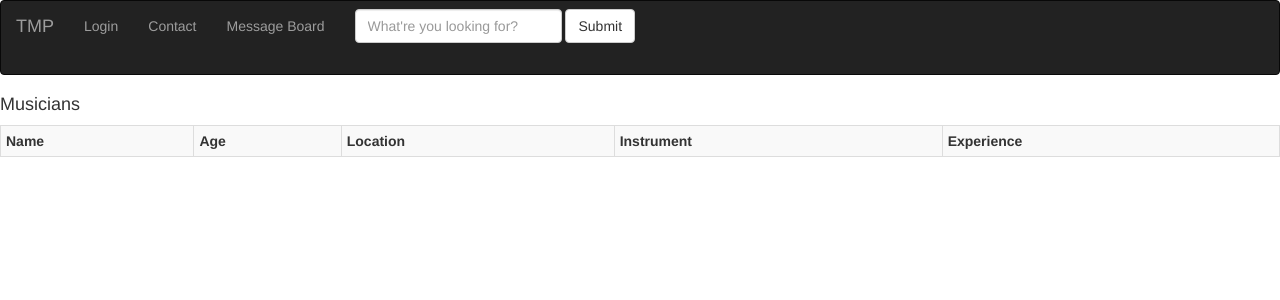
After one commit to Jdromgoole/capstone2, a Java web app: page /Musicians.jsp in a window 1280 px wide. The commit adds this page. Shown: the top 300 px of the page. Run offline with Tomcat 11, a stand-in JSP engine, Linux system fonts and the light colour scheme; the template is opened without the code that fills it, so the values that code supplies are empty; database files in the repository are not loaded.

Commit message:
Made some new edits and created new servlets

```diff
--- /dev/null
+++ b/Capstone_2/WebContent/Musicians.jsp
@@ -0,0 +1,59 @@
+<%@ taglib prefix="c" uri="http://java.sun.com/jsp/jstl/core"%>
+
+
+
+<%@ page language="java" contentType="text/html; charset=UTF-8"
+    pageEncoding="UTF-8"%>
+<!DOCTYPE html PUBLIC "-//W3C//DTD HTML 4.01 Transitional//EN" "http://www.w3.org/TR/html4/loose.dtd">
+<html>
+<head>
+<meta http-equiv="Content-Type" content="text/html; charset=UTF-8">
+<title>Insert title here</title>
+</head>
+<body>
+
+
+<c:import url="/navbar.jsp"></c:import>
+
+    <h4>Musicians</h4>
+	<table class="table table-striped table-bordered table-hover table-condensed">
+		<!--  <thread><td>Name</td><td>Email</td>
+		</thread>	 -->
+
+		<!-- The table header row -->
+		<tr>
+			<th>Name</th>
+			<th>Age</th>
+			<th>Location</th>
+			<th>Instrument</th>
+			<th>Experience</th>
+
+			<!--  <th>Detail Link</th> -->
+		</tr>
+		<!-- Table data rows -->
+
+		<c:forEach items="${musicians }" var="musicians">
+			<tr>
+				<!-- Rest of tr tag data items -->
+		    	<td>${musician.name}</td>
+				<td>${musican.age}</td>
+				<td>${musician.location}</td>
+				<td>${musician.instrument}</td>
+				<td>${musician.experience}</td>
+				<td>
+
+					<a class="btn btn-default btn-xs" href="editMusician?id=${musician.id }">Edit</a>
+					<form class="form-horizontal"  action="deleteVehicle" method="post">
+						<input type="hidden" name="id" value="${musician.id }">
+						<input class="btn btn-xs btn-danger"  type="submit" value="Delete" id="submit">
+					</form>
+				</td>
+			</tr>
+		</c:forEach>
+	</table>
+
+	<!--  <a class="btn btn-primary" href="/SmallSecureWebsite/addVehicle">Add Vehicle</a> -->
+
+
+</body>
+</html>
--- a/Capstone_2/WebContent/navbar.jsp
+++ b/Capstone_2/WebContent/navbar.jsp
@@ -1,20 +1,28 @@
-<%@ taglib prefix="c"
-           uri="http://java.sun.com/jsp/jstl/core" %>
+<%@ taglib prefix="c" uri="http://java.sun.com/jsp/jstl/core"%>
 
 <!DOCTYPE html>
 <html>
 <head>
 
-<link rel="stylesheet" href="https://maxcdn.bootstrapcdn.com/bootstrap/3.3.4/css/bootstrap.min.css">
+<link rel="stylesheet"
+	href="https://maxcdn.bootstrapcdn.com/bootstrap/3.3.4/css/bootstrap.min.css">
 
 <meta charset="UTF-8">
+
+<style>
+.navbar {
+	height: 75px;
+	text-size: 30px;
+}
+</style>
 
 
 <title>Navigation Bar</title>
 </head>
 <body>
 
-<nav class="navbar navbar-inverse cols=40>
+	<nav
+		class="navbar navbar-inverse cols=40>
   <div class="container-fluid">
     <div class="navbar-header">
       <button type="button" class="navbar-toggle collapsed" data-toggle="collapse" data-target="#bs-example-navbar-collapse-1">
@@ -24,24 +32,26 @@
         <span class="icon-bar"></span>
       </button>
 
-      <!-- Link "Brand" with index.jsp -->
+      <!-- Link "Brand" withindex.jsp -->
 
 		<a class="navbar-brand" href="index.jsp">TMP</a>
 		</div>
 
-      <div class="collapse navbar-collapse" id="bs-example-navbar-collapse-1">
+		<div class="collapse navbar-collapse"
+			id="bs-example-navbar-collapse-1">
 			<ul class="nav navbar-nav">
 
 
 
 				<li><a href="Login.jsp">Login</a></li>
-        <li><a href="About.jsp">About Us</a></li>
+				<li><a href="Contact.jsp">Contact</a></li>
 				<li><a href="Board.jsp">Message Board</a></li>
 
 				<li>
 					<form class="navbar-form navbar-right" role="search">
 						<div class="form-group">
-          <input type="text" class="form-control" placeholder="What're you looking for?">
+							<input type="text" class="form-control"
+								placeholder="What're you looking for?">
 						</div>
 						<button type="submit" class="btn btn-default">Submit</button>
 					</form>
```
Also changed, not shown: Capstone_2/SQL /SQL_Code.sql (+10 -0 lines), Capstone_2/WebContent/Login.jsp (+17 -8 lines), Capstone_2/WebContent/WEB-INF/web.xml (+20 -0 lines), Capstone_2/WebContent/searchResults.jsp (added, +12 -0 lines), Capstone_2/src/capServlets/com/DataBaseManager.java (added, +40 -0 lines), Capstone_2/src/capServlets/com/LoginManager.java (added, +42 -0 lines). Lines whose indentation alone changed are shown as unchanged.
